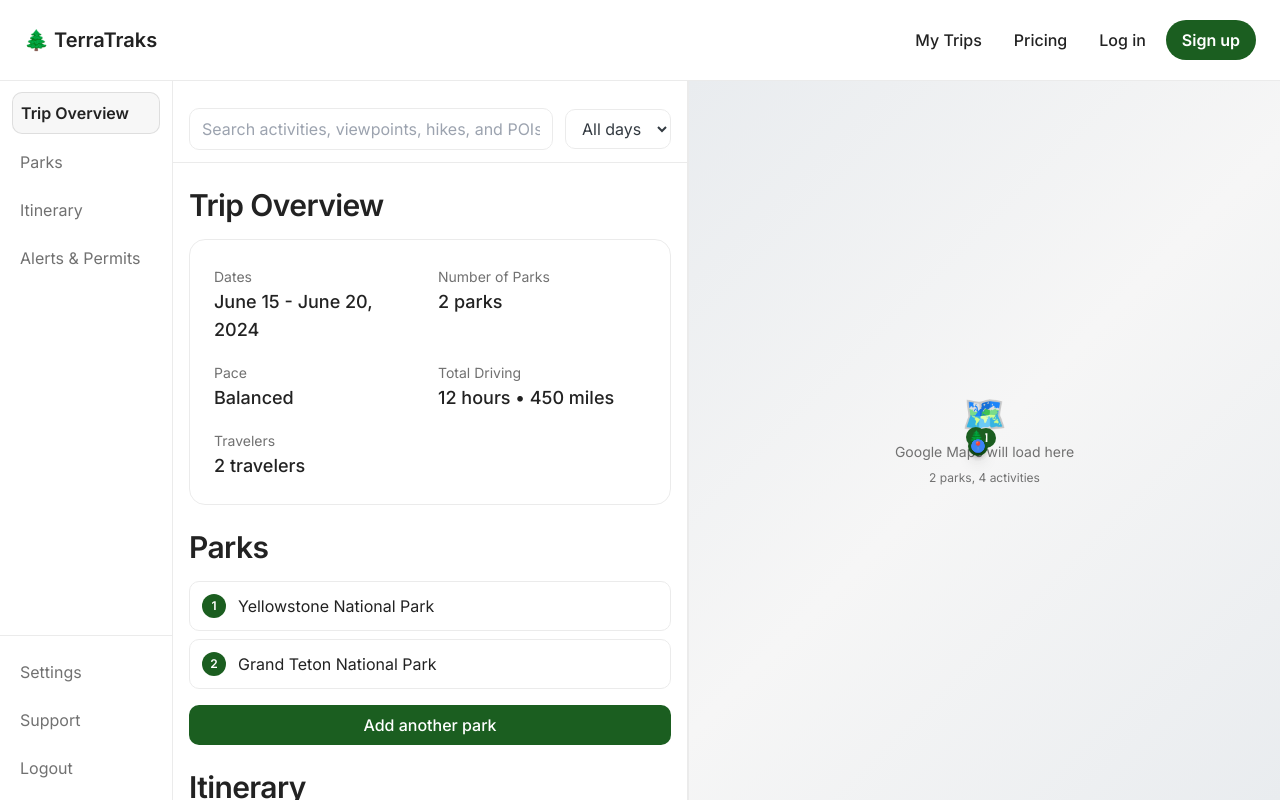
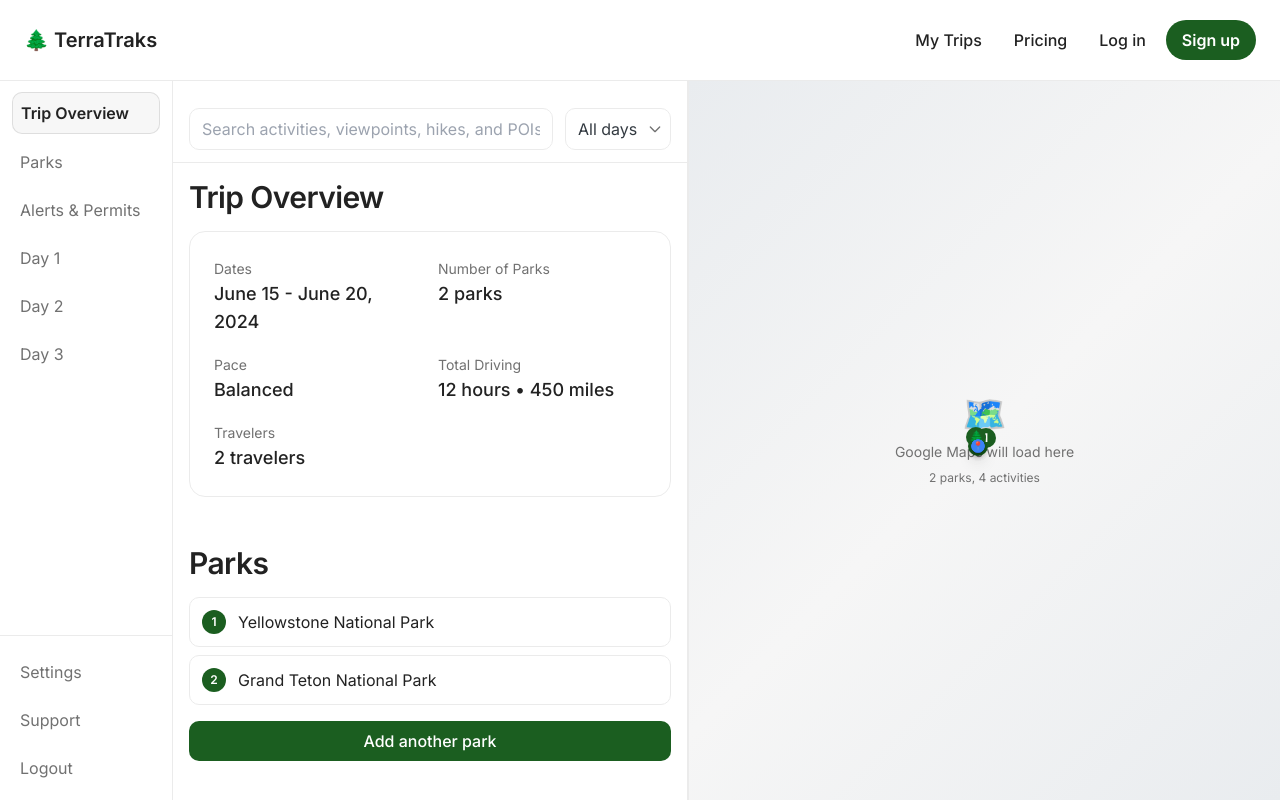
Before and after one commit to km354/TerraTraks-v1.1, a Next.js app: page /itinerary/1 in a window 1280 px wide. Built offline with nearby package versions, Linux system fonts and the light colour scheme.

Commit message:
Fix scrollspy and sidebar click behavior on itinerary page

```diff
--- a/src/app/filters/page.tsx
+++ b/src/app/filters/page.tsx
@@ -577,8 +577,7 @@ function FiltersContent() {
               type="number"
               value={maxMilesPerDay}
               onChange={(e) => setMaxMilesPerDay(e.target.value)}
-              placeholder="e.g., 300"
-              className="w-full rounded-xl border border-surface-divider px-3 py-2 text-sm md:text-base focus:outline-none focus:border-secondary"
+              className="w-full rounded-xl border border-surface-divider px-3 py-2 text-sm md:text-base focus:outline-none focus:border-secondary [&::-webkit-inner-spin-button]:appearance-none [&::-webkit-outer-spin-button]:appearance-none [-moz-appearance:textfield]"
             />
           </div>
           <div>
@@ -589,8 +588,7 @@ function FiltersContent() {
               type="number"
               value={maxHoursHiking}
               onChange={(e) => setMaxHoursHiking(e.target.value)}
-              placeholder="e.g., 6"
-              className="w-full rounded-xl border border-surface-divider px-3 py-2 text-sm md:text-base focus:outline-none focus:border-secondary"
+              className="w-full rounded-xl border border-surface-divider px-3 py-2 text-sm md:text-base focus:outline-none focus:border-secondary [&::-webkit-inner-spin-button]:appearance-none [&::-webkit-outer-spin-button]:appearance-none [-moz-appearance:textfield]"
             />
           </div>
           <div>
--- a/src/app/itinerary/[id]/page.tsx
+++ b/src/app/itinerary/[id]/page.tsx
@@ -29,7 +29,6 @@ import { CSS } from "@dnd-kit/utilities";
 const SIDEBAR_ITEMS = [
   { id: "overview", label: "Trip Overview", sectionId: "section-overview" },
   { id: "parks", label: "Parks", sectionId: "section-parks" },
-  { id: "itinerary", label: "Itinerary", sectionId: "section-itinerary" },
   { id: "alerts", label: "Alerts & Permits", sectionId: "section-alerts" },
 ];
 
@@ -105,6 +104,7 @@ function ItineraryContent() {
   const searchParams = useSearchParams();
   const itineraryId = params.id as string;
   const [activeSection, setActiveSection] = useState("overview");
+  const isScrollingRef = useRef(false);
   const [searchTerm, setSearchTerm] = useState("");
   const [selectedDay, setSelectedDay] = useState("all");
   const [parks, setParks] = useState([
@@ -249,23 +249,35 @@ function ItineraryContent() {
   // IntersectionObserver for scrollspy
   useEffect(() => {
     const observers: IntersectionObserver[] = [];
-    const scrollContainer = document.querySelector('[data-scroll-container]') || document;
+    const scrollContainer = document.querySelector('[data-scroll-container]') as HTMLElement;
 
-    SIDEBAR_ITEMS.forEach((item) => {
-      const section = sectionRefs.current[item.sectionId];
+    if (!scrollContainer) return;
+
+    // Observe all sections (overview, parks, itinerary, alerts, and days)
+    const allSections = [
+      ...SIDEBAR_ITEMS.map(item => ({ id: item.id, sectionId: item.sectionId })),
+      ...availableDays.map(day => ({ id: `day-${day}`, sectionId: `day-${day}` }))
+    ];
+
+    allSections.forEach(({ id, sectionId }) => {
+      const section = document.getElementById(sectionId);
       if (!section) return;
 
       const observer = new IntersectionObserver(
         (entries) => {
+          // Don't update active section while programmatically scrolling
+          if (isScrollingRef.current) return;
+
           entries.forEach((entry) => {
-            if (entry.isIntersecting) {
-              setActiveSection(item.id);
+            if (entry.isIntersecting && entry.intersectionRatio > 0.2) {
+              setActiveSection(id);
             }
           });
         },
         {
-          threshold: [0, 0.1, 0.5, 1],
-          rootMargin: "-80px 0px -60% 0px",
+          root: scrollContainer,
+          threshold: [0, 0.1, 0.2, 0.3, 0.5, 0.7, 1],
+          rootMargin: "-120px 0px -60% 0px",
         }
       );
 
@@ -276,12 +288,43 @@ function ItineraryContent() {
     return () => {
       observers.forEach((observer) => observer.disconnect());
     };
-  }, []);
+  }, [availableDays]);
 
   const handleSidebarClick = (sectionId: string) => {
+    const scrollContainer = document.querySelector('[data-scroll-container]') as HTMLElement;
     const section = document.getElementById(sectionId);
-    if (section) {
-      section.scrollIntoView({ behavior: "smooth", block: "start" });
+    if (section && scrollContainer) {
+      // Convert sectionId to active section id
+      const sectionIdToActiveId = (id: string) => {
+        if (id.startsWith('day-')) {
+          return id;
+        }
+        const item = SIDEBAR_ITEMS.find(item => item.sectionId === id);
+        return item ? item.id : id;
+      };
+
+      // Immediately update active section for responsive UI
+      const activeId = sectionIdToActiveId(sectionId);
+      setActiveSection(activeId);
+
+      // Set scrolling flag to prevent intersection observer from interfering
+      isScrollingRef.current = true;
+
+      // Calculate scroll position relative to container
+      const containerTop = scrollContainer.getBoundingClientRect().top;
+      const sectionTop = section.getBoundingClientRect().top;
+      const currentScroll = scrollContainer.scrollTop;
+      const targetScroll = currentScroll + (sectionTop - containerTop) - 100; // 100px offset for sticky header
+
+      scrollContainer.scrollTo({
+        top: Math.max(0, targetScroll),
+        behavior: "smooth"
+      });
+
+      // Re-enable intersection observer after scroll animation completes
+      setTimeout(() => {
+        isScrollingRef.current = false;
+      }, 800);
     }
   };
 
@@ -433,7 +476,7 @@ function ItineraryContent() {
       <aside className="w-full md:w-[173px] flex-shrink-0 border-r border-surface-divider bg-white h-full overflow-hidden flex flex-col">
         {/* Scrollable sidebar items */}
         <div className="flex-1 overflow-y-auto p-3 space-y-2 text-sm">
-          {SIDEBAR_ITEMS.map((item) => (
+          {SIDEBAR_ITEMS.filter(item => item.id !== "alerts").map((item) => (
             <button
               key={item.id}
               onClick={() => handleSidebarClick(item.sectionId)}
@@ -446,6 +489,40 @@ function ItineraryContent() {
               <span className="text-base">{item.label}</span>
             </button>
           ))}
+
+          {/* Alerts & Permits - between Parks and Days */}
+          {SIDEBAR_ITEMS.filter(item => item.id === "alerts").map((item) => (
+            <button
+              key={item.id}
+              onClick={() => handleSidebarClick(item.sectionId)}
+              className={`px-2 py-2 rounded-lg cursor-pointer flex items-center text-left whitespace-nowrap w-full ${
+                activeSection === item.id
+                  ? "bg-surface-background text-text-primary font-semibold border border-black/10"
+                  : "text-text-secondary hover:bg-surface-background"
+              }`}
+            >
+              <span className="text-base">{item.label}</span>
+            </button>
+          ))}
+
+          {/* Day navigation */}
+          {availableDays.length > 0 && (
+            <>
+              {availableDays.map((day) => (
+                <button
+                  key={`day-${day}`}
+                  onClick={() => handleSidebarClick(`day-${day}`)}
+                  className={`px-2 py-2 rounded-lg cursor-pointer flex items-center text-left whitespace-nowrap w-full ${
+                    activeSection === `day-${day}`
+                      ? "bg-surface-background text-text-primary font-semibold border border-black/10"
+                      : "text-text-secondary hover:bg-surface-background"
+                  }`}
+                >
+                  <span className="text-base">Day {day}</span>
+                </button>
+              ))}
+            </>
+          )}
         </div>
 
         {/* Fixed bottom items */}
@@ -473,7 +550,7 @@ function ItineraryContent() {
       <div className="flex-1 flex flex-col lg:flex-row gap-0 h-full overflow-hidden">
         {/* Itinerary Content - Scrollable */}
         <div className="w-full lg:w-[515px] flex-shrink-0 overflow-y-auto h-full border-r border-surface-divider" data-scroll-container>
-          <div className="p-4 space-y-6">
+          <div className="p-4">
             {/* Sticky Search Bar */}
             <div className="sticky top-0 z-10 bg-white/90 backdrop-blur border-b border-surface-divider py-3 mb-4 -mx-4 px-4">
           <div className="flex gap-3 items-center">
@@ -484,10 +561,11 @@ function ItineraryContent() {
               placeholder="Search activities, viewpoints, hikes, and POIs"
               className="flex-1 rounded-lg border border-surface-divider px-3 py-2 text-sm md:text-base focus:outline-none focus:ring-2 focus:ring-black/20"
             />
+            <div className="relative">
               <select
                 value={selectedDay}
                 onChange={(e) => setSelectedDay(e.target.value)}
-              className="rounded-lg border border-surface-divider px-3 py-2 text-sm md:text-base focus:outline-none focus:ring-2 focus:ring-black/20 bg-white"
+                className="appearance-none rounded-lg border border-surface-divider px-3 py-2 pr-8 text-sm md:text-base focus:outline-none focus:ring-2 focus:ring-primary/20 focus:border-primary bg-white cursor-pointer"
                 style={{ maxHeight: "120px" }}
               >
                 <option value="all">All days</option>
@@ -497,6 +575,12 @@ function ItineraryContent() {
                   </option>
                 ))}
               </select>
+              <div className="absolute right-2 top-1/2 -translate-y-1/2 pointer-events-none">
+                <svg className="w-4 h-4 text-text-secondary" fill="none" stroke="currentColor" viewBox="0 0 24 24">
+                  <path strokeLinecap="round" strokeLinejoin="round" strokeWidth={2} d="M19 9l-7 7-7-7" />
+                </svg>
+              </div>
+            </div>
           </div>
         </div>
 
@@ -553,7 +637,7 @@ function ItineraryContent() {
           ref={(el) => {
             sectionRefs.current["section-parks"] = el;
           }}
-          className="space-y-4"
+          className="space-y-4 mt-12"
         >
           <h2 className="text-2xl md:text-3xl font-semibold text-text-primary">
             Parks
@@ -584,13 +668,31 @@ function ItineraryContent() {
           </button>
         </section>
 
+        {/* Alerts & Permits Section */}
+        <section
+          id="section-alerts"
+          ref={(el) => {
+            sectionRefs.current["section-alerts"] = el;
+          }}
+          className="space-y-4 mt-12"
+        >
+          <h2 className="text-2xl md:text-3xl font-semibold text-text-primary">
+            Alerts & Permits
+          </h2>
+          <div className="bg-white rounded-xl border border-surface-divider p-6">
+            <p className="text-sm md:text-base text-text-secondary">
+              Any closures, alerts, shuttle requirements, or permits will appear here.
+            </p>
+          </div>
+        </section>
+
         {/* Itinerary Section */}
         <section
           id="section-itinerary"
           ref={(el) => {
             sectionRefs.current["section-itinerary"] = el;
           }}
-          className="space-y-4"
+          className="space-y-4 mt-12"
         >
           <h2 className="text-2xl md:text-3xl font-semibold text-text-primary">
             Itinerary
@@ -673,24 +775,6 @@ function ItineraryContent() {
               })}
           </div>
         </section>
-
-        {/* Alerts & Permits Section */}
-        <section
-          id="section-alerts"
-          ref={(el) => {
-            sectionRefs.current["section-alerts"] = el;
-          }}
-          className="space-y-4"
-        >
-          <h2 className="text-2xl md:text-3xl font-semibold text-text-primary">
-            Alerts & Permits
-          </h2>
-          <div className="bg-white rounded-xl border border-surface-divider p-6">
-            <p className="text-sm md:text-base text-text-secondary">
-              Any closures, alerts, shuttle requirements, or permits will appear here.
-            </p>
-          </div>
-        </section>
           </div>
         </div>
 
--- a/src/app/page.tsx
+++ b/src/app/page.tsx
@@ -11,7 +11,9 @@ export default function Home() {
     <div className="space-y-8 md:space-y-12">
       <HeroSection />
       <div className="space-y-16 md:space-y-24">
-        <PopularTripsSection />
+        <div className="-mt-4 md:-mt-6">
+          <PopularTripsSection />
+        </div>
         <BeforeAfterSection />
         <FeatureHighlightsSection />
         <SampleItinerarySection />
--- a/src/components/landing/PopularTripsSection.tsx
+++ b/src/components/landing/PopularTripsSection.tsx
@@ -35,7 +35,7 @@ export default function PopularTripsSection() {
   };
 
   return (
-    <section className="bg-white py-12 md:py-16 space-y-4 md:space-y-6">
+    <section className="bg-white pt-0 pb-12 md:pb-16 space-y-4 md:space-y-6">
       <div className="max-w-6xl mx-auto space-y-4 md:space-y-6">
         <h2 className="text-3xl md:text-4xl font-semibold text-primary">
           Or start with a popular trip
```
Also changed, not shown: src/components/layout/ConditionalFooter.tsx (line endings or trailing spaces). Lines whose indentation alone changed are shown as unchanged.
